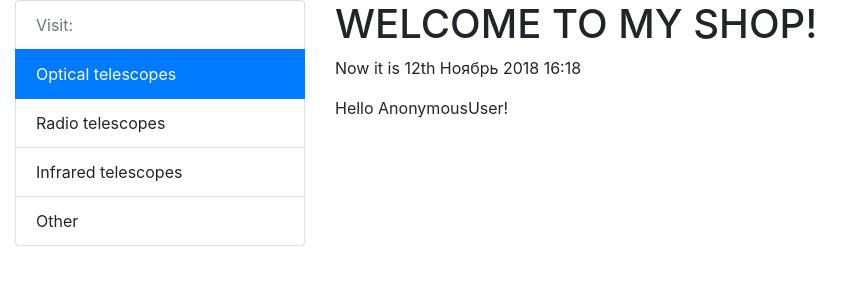
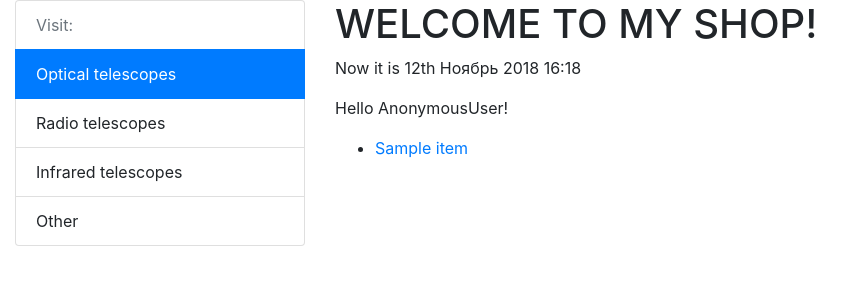
Before and after one commit to noisysky/shop, a Django app: template myshop/templates/index.html in a window 1280 px wide. Shown: the part 56-356 px from the top of the page, without its empty margins (0-862 px from the left). Run offline with Django 3.2, Linux system fonts and the light colour scheme; the template is opened without the code that fills it: most values are stand-ins (such as "Sample title", 1, 10 or a date in 2020); some libraries are stand-ins or nearby versions.

```diff
--- a/myshop/core/views.py
+++ b/myshop/core/views.py
@@ -3,3 +3,9 @@ from django.views.generic import TemplateView
 
 class Home(TemplateView):
     template_name = "index.html"
+
+    def get_context_data(self, **kwargs):
+        context = super(Home, self).get_context_data(**kwargs)
+        context['listed'] = ["Featured products", "Recently viewed products", "New products", "Frequently purchased products"]
+
+        return context
--- a/myshop/templates/index.html
+++ b/myshop/templates/index.html
@@ -4,4 +4,10 @@
   <h1>WELCOME TO MY SHOP!</h1>
   <p>Now it is {% now "jS F Y H:i" %}</p>
   <p>Hello {{ user }}!<p>
+
+  <ul>
+     {% for item in listed %}
+        <li><a href="#">{{ item }}</a></li>
+     {% endfor %}
+  </ul>
 {% endblock %}
```
